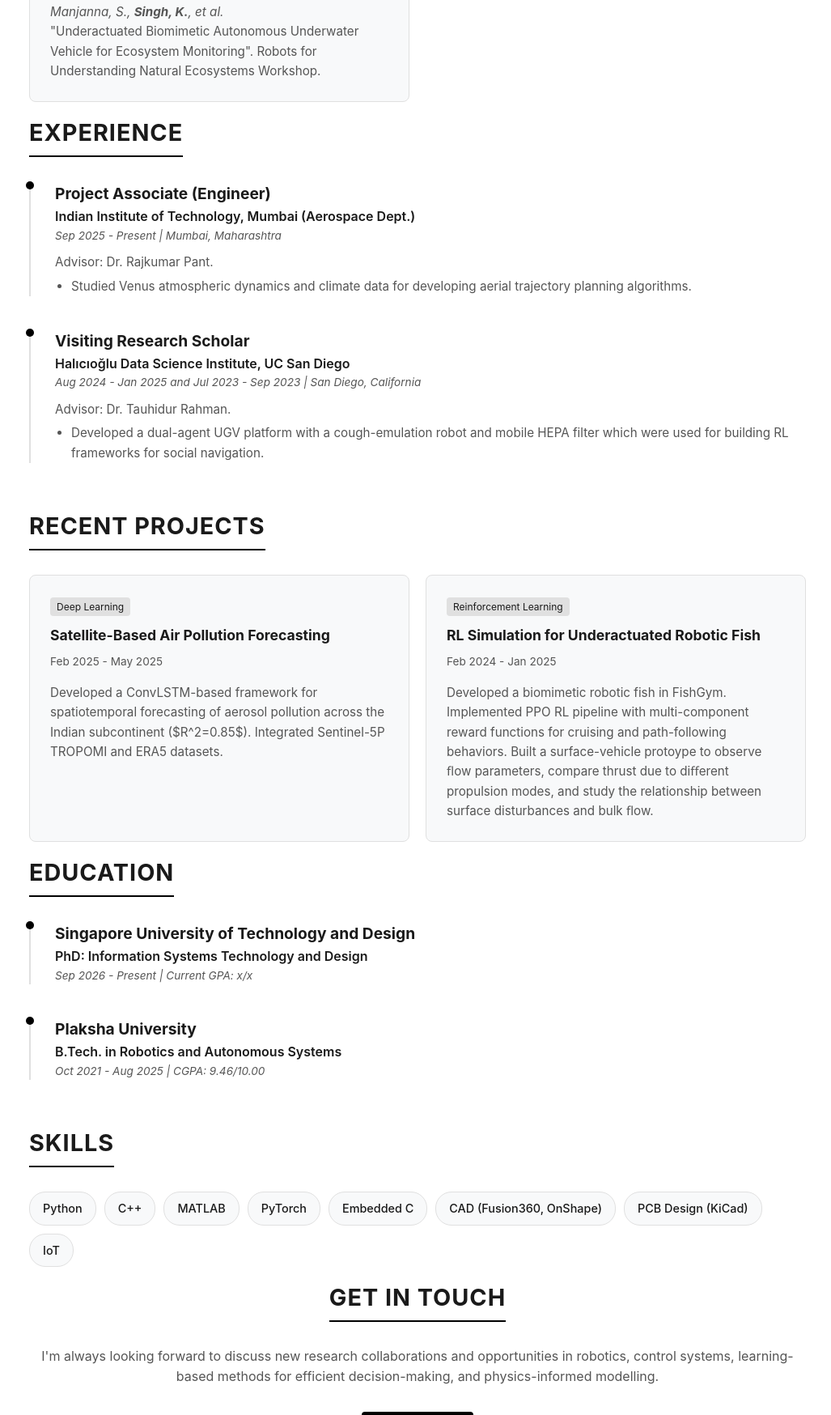
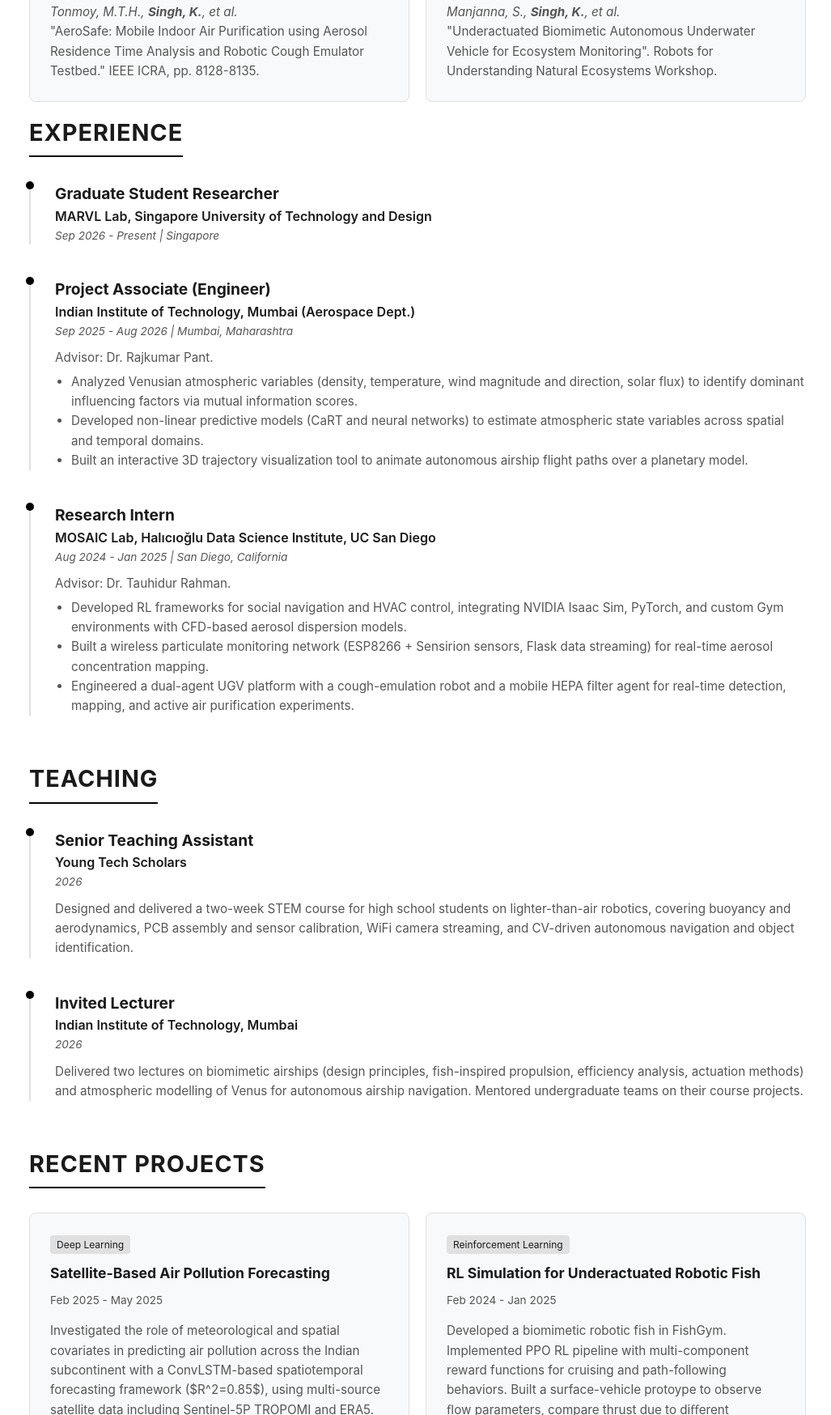
Before and after one commit to KAUSTUBH140303/KAUSTUBH140303.github.io, a plain HTML site: page index.html in a window 1280 px wide. Shown: the part 1052-2800 px from the top of the page at 81% size, without its empty margins (124-1151 px from the left). Drawn offline with Linux system fonts and the light colour scheme.

Commit message:
updates...

```diff
--- a/index.html
+++ b/index.html
@@ -57,11 +57,22 @@
     <h2>Publications and Presentations</h2>
     <div class="grid-layout">
       <article class="card">
+        <span class="card-tag">NCMDAO 2026</span>
+        <h3 class="card-title">Wind-Aware Trajectory Optimization</h3>
+        <p class="timeline-desc">
+          <em><strong>Singh, K.</strong>, Pant, R.</em><br />
+          "Wind-Aware Trajectory Optimization for a Maneuverable Venus Airship." National Conference on
+          Multidisciplinary Analysis and Optimization. (Accepted)
+        </p>
+      </article>
+
+      <article class="card">
         <span class="card-tag">IPSC 2026</span>
         <h3 class="card-title">Physics-Informed Surrogate Modeling</h3>
         <p class="timeline-desc">
           <em><strong>Singh, K.</strong>, Pant, R.</em><br />
           "Physics-Informed Surrogate Modeling of Venus Atmospheric Properties via Constrained Gradient Boosting."
+          IPSA Indian Planetary Science Conference.
         </p>
       </article>
 
@@ -69,9 +80,9 @@
         <span class="card-tag">ICRA 2025</span>
         <h3 class="card-title">AeroSafe: Mobile Indoor Air Purification</h3>
         <p class="timeline-desc">
-          <em>Tonmoy, M.T.H., ... <strong>Singh, K.</strong>, et al.</em><br />
+          <em>Tonmoy, M.T.H., <strong>Singh, K.</strong>, et al.</em><br />
           "AeroSafe: Mobile Indoor Air Purification using Aerosol Residence Time Analysis and Robotic Cough Emulator
-          Testbed."
+          Testbed." IEEE ICRA, pp. 8128-8135.
         </p>
       </article>
 
@@ -92,36 +103,80 @@
     <h2>Experience</h2>
 
     <div class="timeline-item">
+      <div class="timeline-title">Graduate Student Researcher</div>
+      <div class="timeline-org">
+        <a href="https://www.youtube.com/@marvlresearchlab">MARVL Lab</a>, Singapore University of Technology and Design
+      </div>
+      <div class="timeline-date">
+        Sep 2026 - Present | Singapore
+      </div>
+    </div>
+
+    <div class="timeline-item">
       <div class="timeline-title">Project Associate (Engineer)</div>
       <div class="timeline-org">
-        Indian Institute of Technology, Mumbai (Aerospace Dept.)
+        <a href="https://www.iitb.ac.in">Indian Institute of Technology, Mumbai</a> (Aerospace Dept.)
       </div>
       <div class="timeline-date">
-        Sep 2025 - Present | Mumbai, Maharashtra
+        Sep 2025 - Aug 2026 | Mumbai, Maharashtra
       </div>
       <div class="timeline-desc">
         Advisor: Dr. Rajkumar Pant.
         <ul>
-          <li>Studied Venus atmospheric dynamics and climate data for developing aerial trajectory planning algorithms.</li>
+          <li>Analyzed Venusian atmospheric variables (density, temperature, wind magnitude and direction, solar flux)
+            to identify dominant influencing factors via mutual information scores.</li>
+          <li>Developed non-linear predictive models (CaRT and neural networks) to estimate atmospheric state variables
+            across spatial and temporal domains.</li>
+          <li>Built an interactive 3D trajectory visualization tool to animate autonomous airship flight paths over a
+            planetary model.</li>
         </ul>
       </div>
     </div>
 
     <div class="timeline-item">
-      <div class="timeline-title">Visiting Research Scholar</div>
+      <div class="timeline-title">Research Intern</div>
       <div class="timeline-org">
-        Halıcıoğlu Data Science Institute, UC San Diego
+        <a href="https://mosaic-laboratory.github.io">MOSAIC Lab</a>, Halıcıoğlu Data Science Institute, UC San Diego
       </div>
       <div class="timeline-date">
-        Aug 2024 - Jan 2025 and Jul 2023 - Sep 2023 | San Diego, California
+        Aug 2024 - Jan 2025 | San Diego, California
       </div>
       <div class="timeline-desc">
         Advisor: Dr. Tauhidur Rahman.
         <ul>
-          <li>Developed a dual-agent UGV platform with a cough-emulation robot and mobile HEPA filter which were used for
-              building RL frameworks for social navigation.</li>
-          </li>
+          <li>Developed RL frameworks for social navigation and HVAC control, integrating NVIDIA Isaac Sim, PyTorch,
+            and custom Gym environments with CFD-based aerosol dispersion models.</li>
+          <li>Built a wireless particulate monitoring network (ESP8266 + Sensirion sensors, Flask data streaming) for
+            real-time aerosol concentration mapping.</li>
+          <li>Engineered a dual-agent UGV platform with a cough-emulation robot and a mobile HEPA filter agent for
+            real-time detection, mapping, and active air purification experiments.</li>
         </ul>
+      </div>
+    </div>
+  </section>
+
+  <section id="teaching" class="container">
+    <h2>Teaching</h2>
+
+    <div class="timeline-item">
+      <div class="timeline-title">Senior Teaching Assistant</div>
+      <div class="timeline-org">Young Tech Scholars</div>
+      <div class="timeline-date">2026</div>
+      <div class="timeline-desc">
+        Designed and delivered a two-week STEM course for high school students on lighter-than-air robotics, covering
+        buoyancy and aerodynamics, PCB assembly and sensor calibration, WiFi camera streaming, and CV-driven autonomous
+        navigation and object identification.
+      </div>
+    </div>
+
+    <div class="timeline-item">
+      <div class="timeline-title">Invited Lecturer</div>
+      <div class="timeline-org">Indian Institute of Technology, Mumbai</div>
+      <div class="timeline-date">2026</div>
+      <div class="timeline-desc">
+        Delivered two lectures on biomimetic airships (design principles, fish-inspired propulsion, efficiency analysis,
+        actuation methods) and atmospheric modelling of Venus for autonomous airship navigation. Mentored undergraduate
+        teams on their course projects.
       </div>
     </div>
   </section>
@@ -134,9 +189,10 @@
         <h3 class="card-title">Satellite-Based Air Pollution Forecasting</h3>
         <div class="card-meta">Feb 2025 - May 2025</div>
         <p class="timeline-desc">
-          Developed a ConvLSTM-based framework for spatiotemporal forecasting of aerosol pollution across the Indian
-          subcontinent ($R^2=0.85$).
-          Integrated Sentinel-5P TROPOMI and ERA5 datasets.
+          Investigated the role of meteorological and spatial covariates in predicting air pollution across the Indian
+          subcontinent with a ConvLSTM-based spatiotemporal forecasting framework ($R^2=0.85$), using multi-source
+          satellite data including Sentinel-5P TROPOMI and ERA5.
+          <a href="https://github.com/KAUSTUBH140303/metpollution-geods">GitHub</a>
         </p>
       </article>
 
@@ -174,11 +230,8 @@
       <div class="timeline-org">
           PhD: Information Systems Technology and Design
       </div>
-      <div class="timeline-date">Sep 2026 - Present | Current GPA: x/x</div>
+      <div class="timeline-date">Sep 2026 - Present</div>
       <div class="timeline-desc">
-        <!--<ul>
-          <li>
-        </ul>-->
       </div>
     </div>
     <div class="timeline-item">
@@ -186,9 +239,33 @@
       <div class="timeline-org">
         B.Tech. in Robotics and Autonomous Systems
       </div>
-      <div class="timeline-date">Oct 2021 - Aug 2025 | CGPA: 9.46/10.00</div>
+      <div class="timeline-date">Oct 2021 - May 2025 | CGPA: 9.48/10.00</div>
       <div class="timeline-desc">
       </div>
+    </div>
+  </section>
+
+  <section id="awards" class="container">
+    <h2>Awards</h2>
+    <div class="timeline-item">
+      <div class="timeline-title">Maritime RobotX Challenge 2026</div>
+      <div class="timeline-date">Nov 2026</div>
+      <div class="timeline-desc">4th place in the autonomy challenge.</div>
+    </div>
+    <div class="timeline-item">
+      <div class="timeline-title">Academic Achievement Award</div>
+      <div class="timeline-date">Sep 2025</div>
+      <div class="timeline-desc">Highest CGPA in the Robotics and Autonomous Systems major.</div>
+    </div>
+    <div class="timeline-item">
+      <div class="timeline-title">Dean's List Award</div>
+      <div class="timeline-date">Dec 2023, Nov 2024</div>
+      <div class="timeline-desc">Academic distinction for the 2022-23 and 2023-24 academic sessions.</div>
+    </div>
+    <div class="timeline-item">
+      <div class="timeline-title">SP Dutt Award for Innovation and Impact</div>
+      <div class="timeline-date">Mar 2023</div>
+      <div class="timeline-desc">Gold Medalist for innovation in the green energy sector.</div>
     </div>
   </section>
 
@@ -196,13 +273,16 @@
     <h2>Skills</h2>
     <div class="skills-container">
       <span class="skill-badge">Python</span>
-      <span class="skill-badge">C++</span>
+      <span class="skill-badge">C / C++</span>
       <span class="skill-badge">MATLAB</span>
       <!--<span class="skill-badge">ROS2 & Gazebo</span>-->
       <span class="skill-badge">PyTorch</span>
+      <span class="skill-badge">Deep Learning</span>
+      <span class="skill-badge">Statistical Modelling</span>
       <span class="skill-badge">Embedded C</span>
       <span class="skill-badge">CAD (Fusion360, OnShape)</span>
       <span class="skill-badge">PCB Design (KiCad)</span>
+      <span class="skill-badge">Arduino / ESP32 / Raspberry Pi</span>
       <span class="skill-badge">IoT</span>
     </div>
   </section>
```
